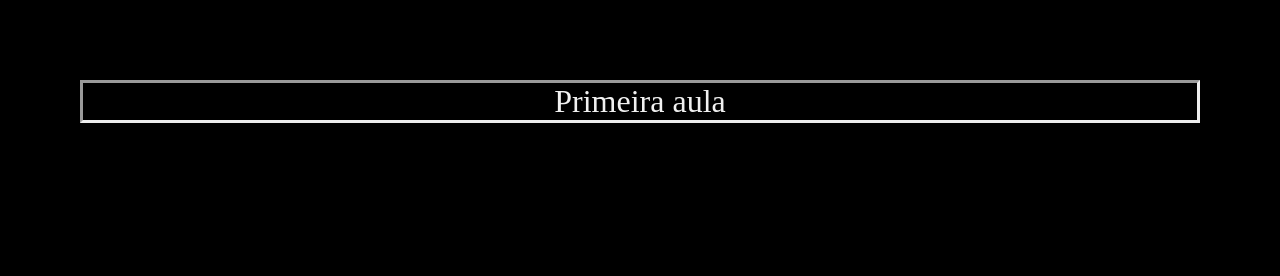
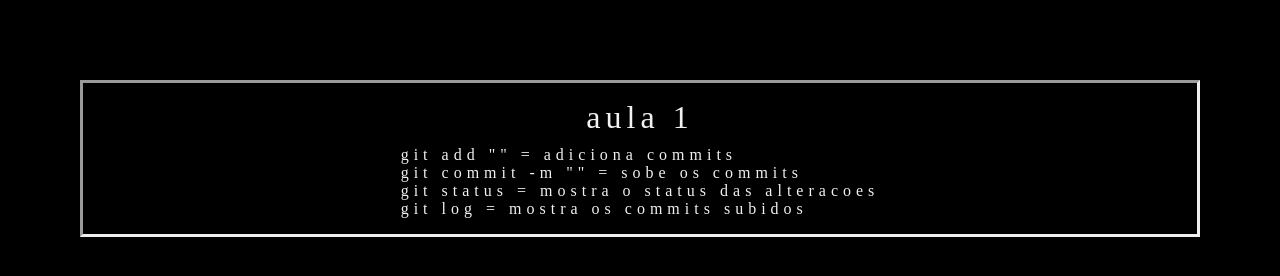
Before and after one commit to Matheus-SJC/aula, a plain HTML site: page index.html in a window 1280 px wide. Drawn offline with Linux system fonts and the light colour scheme.

Commit message:
aula 1.2

```diff
--- a/CSS/style.css
+++ b/CSS/style.css
@@ -8,14 +8,24 @@ body {
     background-color: black;
 }
 
-#aulas {
+.caixote-aulas {
     display: flex;
+    padding: 1rem;
+    gap: .6rem;
+    flex-direction: column;
     justify-content: center;
+    align-items: center;
+    letter-spacing: 5px;
     margin: 5rem;
     border: inset;
 }
 
-#primeira-aula {
+.aulas {
     font-size: 2rem;
     color: #f1f1f1;
 }
+
+.conteudos {
+    font-size: 1rem;
+    color: #f1f1f1;
+}
--- a/index.html
+++ b/index.html
@@ -8,8 +8,16 @@
     <link rel="stylesheet" href="CSS/style.css">
 </head>
 <body>
-    <div id="aulas">
-        <p id="primeira-aula">Primeira aula</p>
-    </div>
+    <section id="caixote">
+            <div class="caixote-aulas">
+                <p class="aulas">aula 1</p>
+                <p class="conteudos">
+                    git add "" = adiciona commits <br>
+                    git commit -m "" = sobe os commits <br>
+                    git status = mostra o status das alteracoes <br>
+                    git log = mostra os commits subidos <br>
+                </p>
+            </div>
+    </section>
 </body>
 </html>
```
